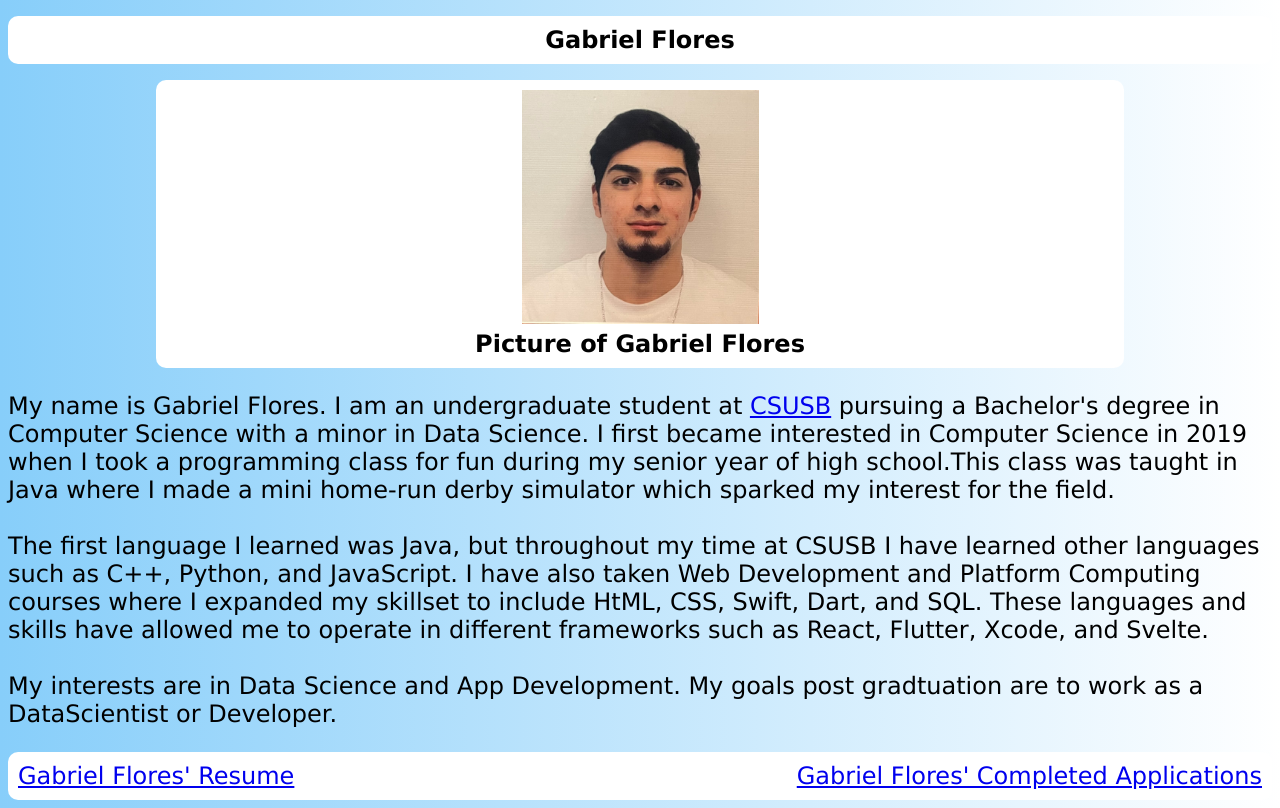
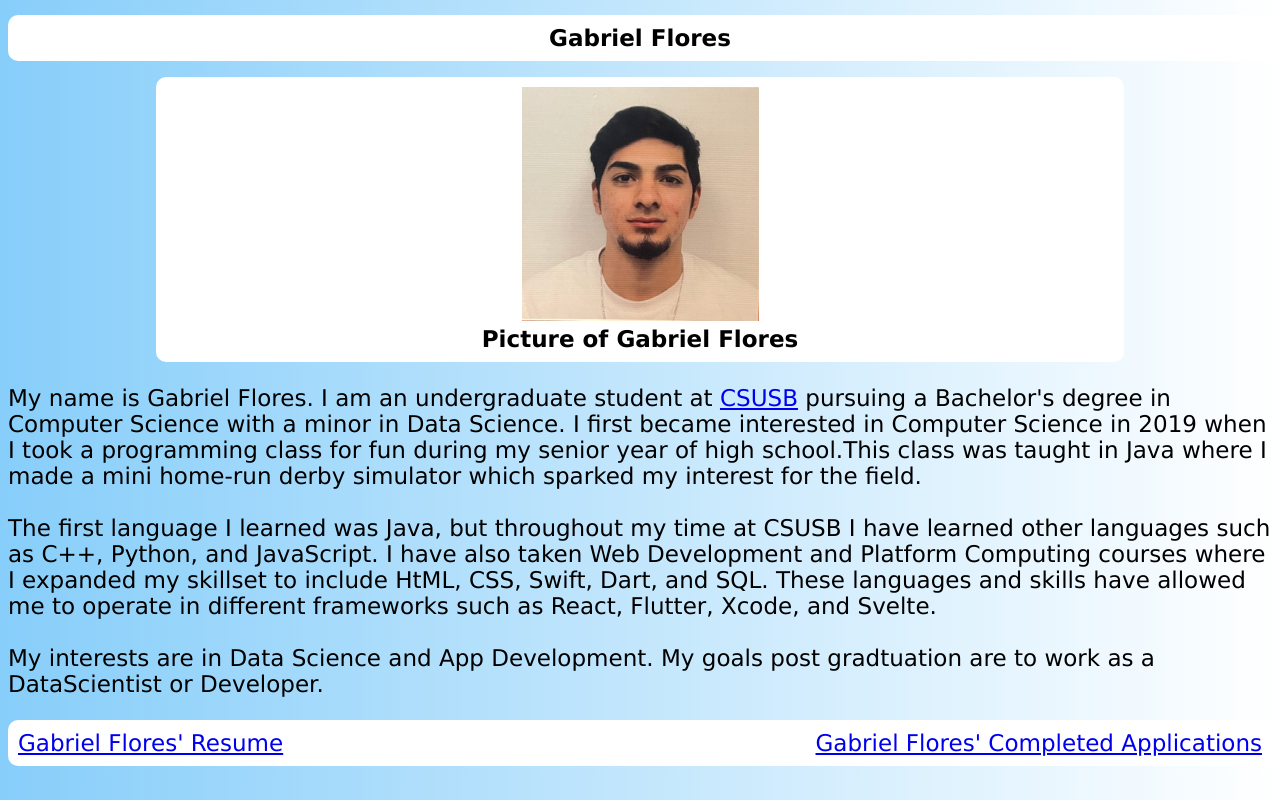
Before and after one commit to gabrielf159/About-me, a plain HTML site: page index.html in a window 1280 px wide. Drawn offline with Linux system fonts and the light colour scheme.

Commit message:
fix font size'

```diff
--- a/css/developedApplications.css
+++ b/css/developedApplications.css
@@ -1,7 +1,7 @@
 *{
     font-family: Verdana, Geneva,
     Tahoma, sans-serif;
-    font-size: 23px;
+    font-size: 1.2rem;
 }
 
 body{
--- a/css/index.css
+++ b/css/index.css
@@ -1,7 +1,7 @@
 *{
     font-family: Verdana, Geneva,
     Tahoma, sans-serif;
-    font-size: 24px;
+    font-size: 1.2rem;
 }
 
 body{
--- a/css/resume.css
+++ b/css/resume.css
@@ -1,7 +1,7 @@
 *{
     font-family: Verdana, Geneva,
     Tahoma, sans-serif;
-    font-size: 23px;
+    font-size: 1.2rem;
 }
 
 body{
```
